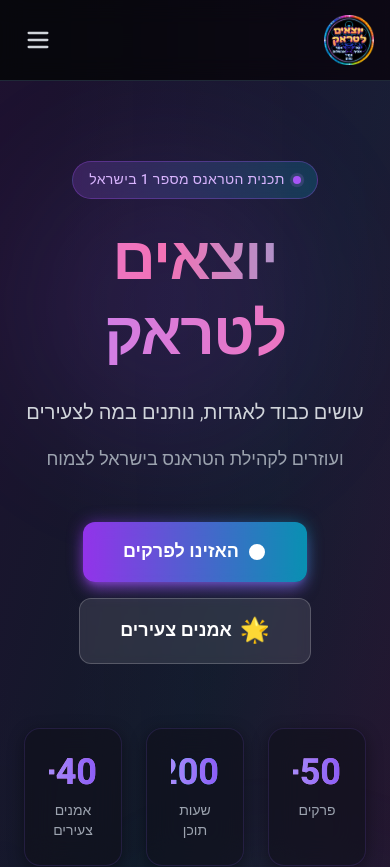
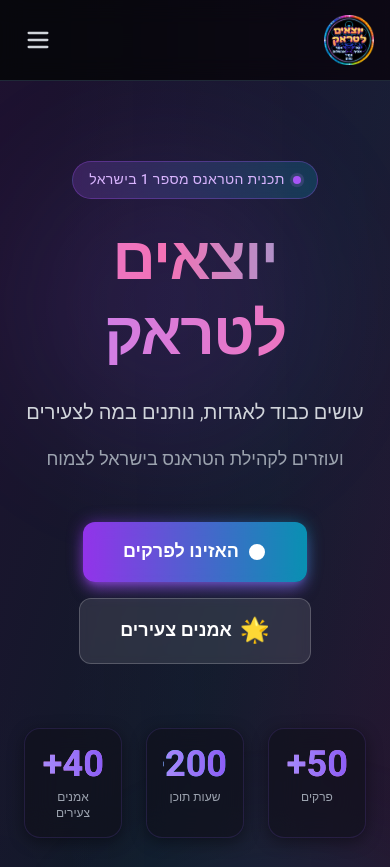
Before and after one commit to ShadowBoxer39/Trance-Awards, a Next.js app: page / in a window 390 px wide. Shown: the top 867 px of the page. Built offline with nearby package versions, Linux system fonts and the light colour scheme; no server answers.

Commit message:
Update index.tsx

```diff
--- a/pages/index.tsx
+++ b/pages/index.tsx
@@ -177,27 +177,30 @@ export default function Home({
   </Link>
 </div>
 
-              {/* Stats - Redesigned */}
+            {/* Stats - Redesigned */}
               <div className="grid grid-cols-3 gap-6 max-w-3xl mx-auto">
-                <div className="glass-card rounded-2xl p-6 hover:scale-105 transition-transform">
-                  <div className="text-5xl md:text-6xl font-bold bg-gradient-to-br from-purple-400 to-pink-400 bg-clip-text text-transparent mb-2">
+                <div className="glass-card rounded-2xl p-4 sm:p-6 hover:scale-105 transition-transform"> {/* ADJUSTED PADDING */}
+                  {/* ADJUSTED FONT SIZING: text-4xl on mobile, text-5xl on md, etc. */}
+                  <div className="text-4xl sm:text-5xl md:text-6xl font-bold bg-gradient-to-br from-purple-400 to-pink-400 bg-clip-text text-transparent mb-1">
                     <CountUpStat target={50} suffix="+" label="" />
                   </div>
-                  <p className="text-sm md:text-base text-gray-400 font-medium">פרקים</p>
+                  <p className="text-xs sm:text-sm text-gray-400 font-medium">פרקים</p> {/* ADJUSTED FONT SIZING */}
                 </div>
 
-                <div className="glass-card rounded-2xl p-6 hover:scale-105 transition-transform">
-                  <div className="text-5xl md:text-6xl font-bold bg-gradient-to-br from-cyan-400 to-blue-400 bg-clip-text text-transparent mb-2">
+                {/* Apply the same p-4 sm:p-6 and text-4xl sm:text-5xl changes to the other two items */}
+
+                <div className="glass-card rounded-2xl p-4 sm:p-6 hover:scale-105 transition-transform">
+                  <div className="text-4xl sm:text-5xl md:text-6xl font-bold bg-gradient-to-br from-cyan-400 to-blue-400 bg-clip-text text-transparent mb-1">
                     <CountUpStat target={200} suffix="+" label="" />
                   </div>
-                  <p className="text-sm md:text-base text-gray-400 font-medium">שעות תוכן</p>
+                  <p className="text-xs sm:text-sm text-gray-400 font-medium">שעות תוכן</p>
                 </div>
 
-                <div className="glass-card rounded-2xl p-6 hover:scale-105 transition-transform">
-                  <div className="text-5xl md:text-6xl font-bold bg-gradient-to-br from-pink-400 to-purple-400 bg-clip-text text-transparent mb-2">
+                <div className="glass-card rounded-2xl p-4 sm:p-6 hover:scale-105 transition-transform">
+                  <div className="text-4xl sm:text-5xl md:text-6xl font-bold bg-gradient-to-br from-pink-400 to-purple-400 bg-clip-text text-transparent mb-1">
                     <CountUpStat target={40} suffix="+" label="" />
                   </div>
-                  <p className="text-sm md:text-base text-gray-400 font-medium">אמנים צעירים</p>
+                  <p className="text-xs sm:text-sm text-gray-400 font-medium">אמנים צעירים</p>
                 </div>
               </div>
 
```
